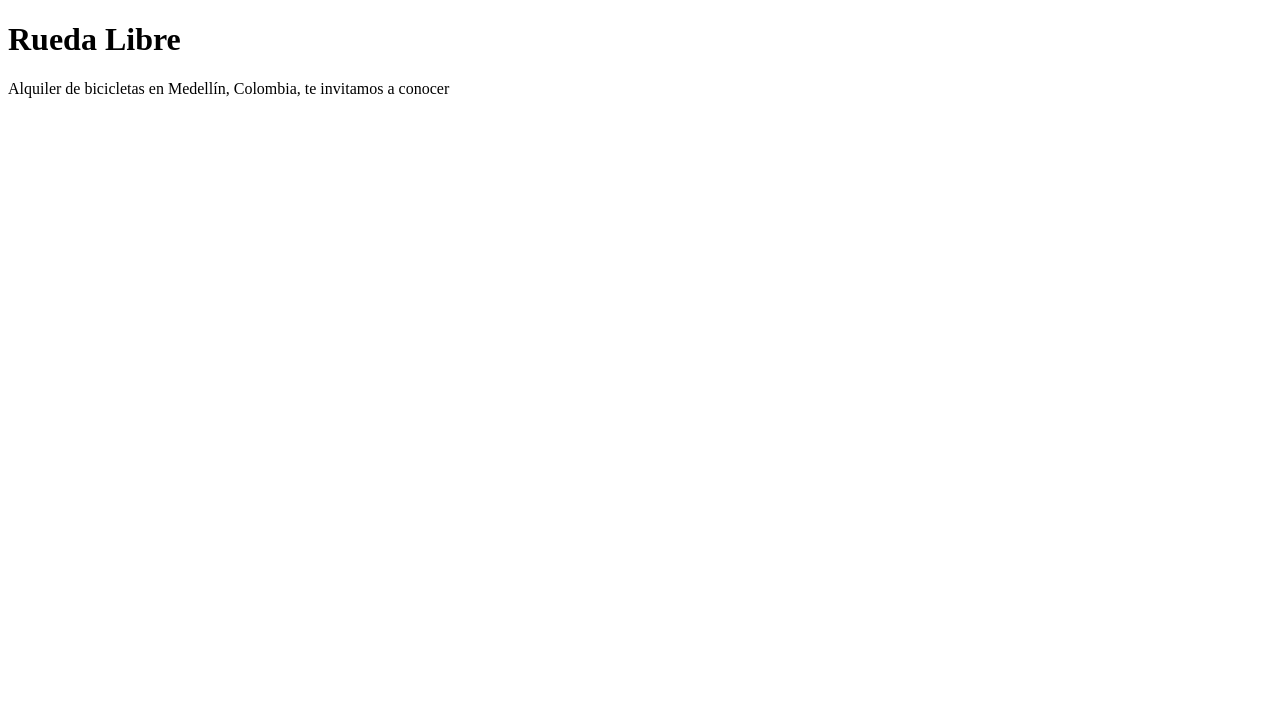
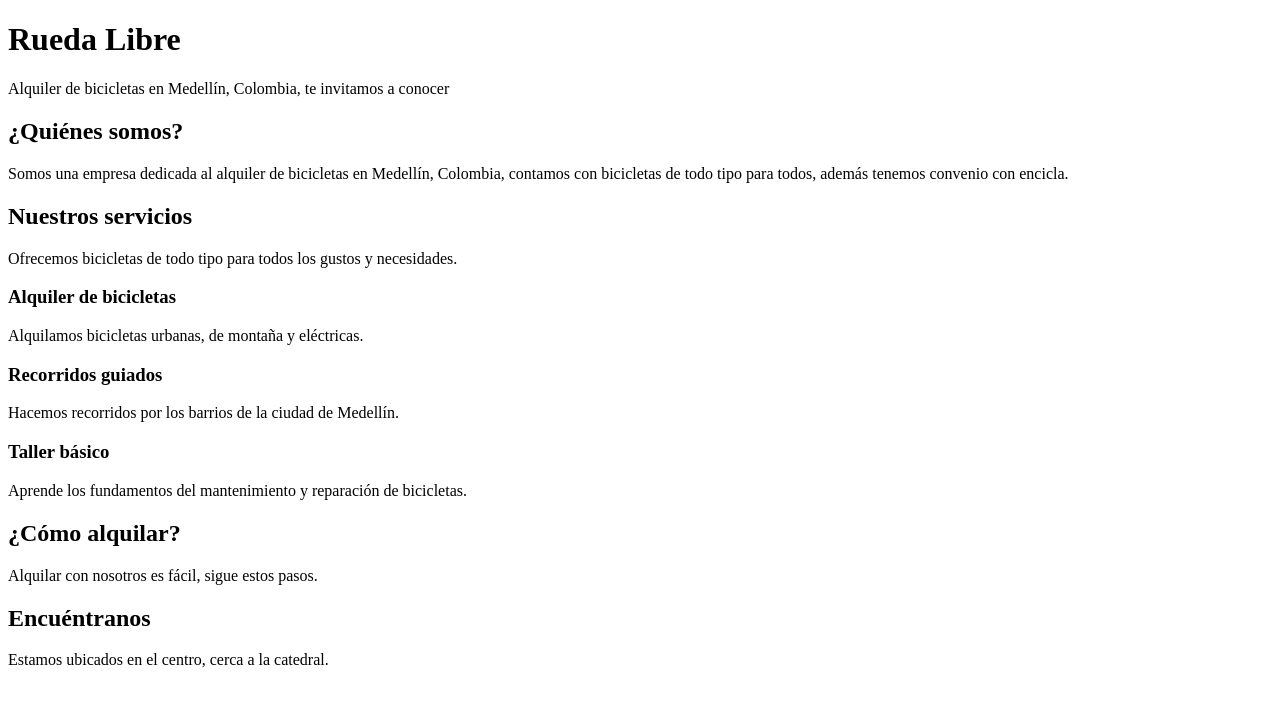
Before and after one commit to bsycruz/riwi, a plain HTML site: page rueda-libre-v1/index.html in a window 1280 px wide. Drawn offline with Linux system fonts and the light colour scheme.

Commit message:
fix: se organiza .index

```diff
--- a/rueda-libre-v1/index.html
+++ b/rueda-libre-v1/index.html
@@ -7,8 +7,31 @@
     <title>Rueda Libre | Alquiler de bicicletas en Medellín</title>
 </head>
 <body>
-<h1> Rueda Libre</h1>
+
+    <h1>Rueda Libre</h1>
     <p>Alquiler de bicicletas en Medellín, Colombia, te invitamos a conocer</p>
+
+    <h2>¿Quiénes somos?</h2>
+    <p>Somos una empresa dedicada al alquiler de bicicletas en Medellín, Colombia, contamos con bicicletas de todo tipo para todos, además tenemos convenio con encicla.</p>
+
+    <h2>Nuestros servicios</h2>
+    <p>Ofrecemos bicicletas de todo tipo para todos los gustos y necesidades.</p>
+
+    <h3>Alquiler de bicicletas</h3>
+    <p>Alquilamos bicicletas urbanas, de montaña y eléctricas.</p>
+
+    <h3>Recorridos guiados</h3>
+    <p>Hacemos recorridos por los barrios de la ciudad de Medellín.</p>
+
+    <h3>Taller básico</h3>
+    <p>Aprende los fundamentos del mantenimiento y reparación de bicicletas.</p>
+
+    <h2>¿Cómo alquilar?</h2>
+    <p>Alquilar con nosotros es fácil, sigue estos pasos.</p>
+
+
+    <h2>Encuéntranos</h2>
+    <p>Estamos ubicados en el centro, cerca a la catedral.</p>
 
 </body>
 </html>
```
Also changed, not shown: rueda-libre-v1/bitacora.txt (+14 -0 lines).
